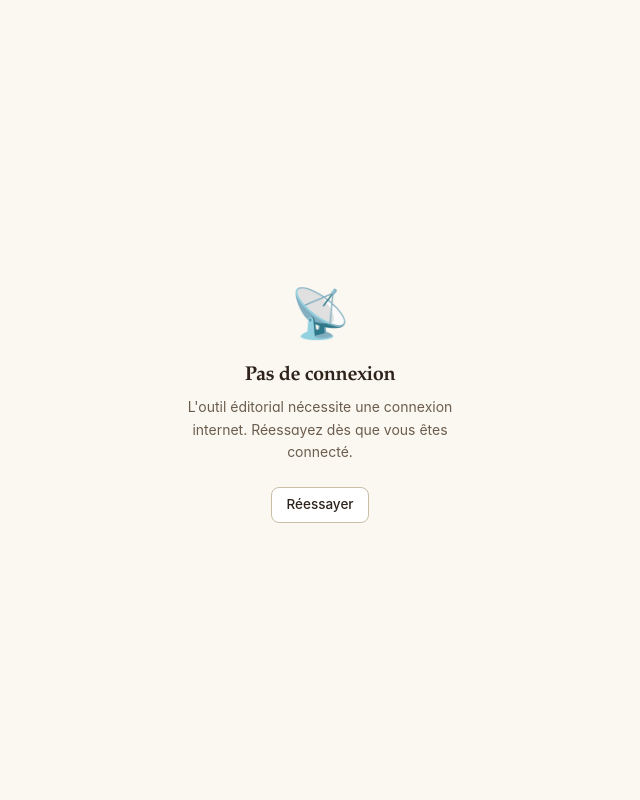
After one commit to Hsbtqemy/larevue, a Django app: page /offline/ in a window 1280 px wide. The commit adds this page. Shown: the whole page, without its empty margins (320-960 px from the left). Run offline with Django 5.2, Linux system fonts and the light colour scheme.

Commit message:
feat(pwa): add Progressive Web App support
Manifest, service worker (network-first + offline fallback), offline page,
PNG icons, and base.html meta tags so the tool can be installed on iOS/Android.

Co-Authored-By: Claude Sonnet 4.6 <noreply@anthropic.com>

```diff
--- a/config/urls.py
+++ b/config/urls.py
@@ -2,10 +2,12 @@ from django.conf import settings
 from django.conf.urls.static import static
 from django.contrib import admin
 from django.urls import include, path
+from django.views.generic import TemplateView
 
 from apps.articles.views import ArticleCreateFromJournalView
 
 urlpatterns = [
+    path("offline/", TemplateView.as_view(template_name="offline.html"), name="offline"),
     path("admin/", admin.site.urls),
     path("accounts/", include("allauth.urls")),
     path("", include("apps.accounts.urls")),
--- a/static/js/edito.js
+++ b/static/js/edito.js
@@ -534,3 +534,9 @@ document.addEventListener("alpine:init", () => {
   });
 
 });
+
+if ("serviceWorker" in navigator) {
+  window.addEventListener("load", () => {
+    navigator.serviceWorker.register("/static/js/sw.js");
+  });
+}
--- a/templates/base.html
+++ b/templates/base.html
@@ -29,6 +29,10 @@
   </script>
   <style>[x-cloak]{display:none !important}</style>
   {% load static %}
+  <link rel="manifest" href="{% static 'manifest.json' %}">
+  <meta name="theme-color" content="#2d231a">
+  <link rel="apple-touch-icon" href="{% static 'icons/icon-180.png' %}">
+  <link rel="icon" type="image/png" sizes="32x32" href="{% static 'icons/favicon-32.png' %}">
   <link rel="stylesheet" href="{% static 'css/tailwind.css' %}">
   <script defer src="{% static 'js/edito.js' %}?v=20260506a"></script>
   <script defer src="{% static 'js/alpine.min.js' %}"></script>
--- /dev/null
+++ b/templates/offline.html
@@ -0,0 +1,25 @@
+<!DOCTYPE html>
+<html lang="fr" data-theme="chaleureuse">
+<head>
+  <meta charset="UTF-8">
+  <meta name="viewport" content="width=device-width, initial-scale=1.0">
+  <title>Hors ligne — Outil éditorial</title>
+  {% load static %}
+  <link rel="stylesheet" href="{% static 'css/edito.css' %}">
+  <style>
+    body { display: flex; align-items: center; justify-content: center; min-height: 100vh; margin: 0; background: var(--bg); color: var(--ink); font-family: var(--font-sans); }
+    .offline-card { text-align: center; padding: 48px 32px; max-width: 360px; }
+    .offline-icon { font-size: 48px; margin-bottom: 16px; }
+    h1 { font-size: 20px; font-weight: 600; margin: 0 0 8px; }
+    p { color: var(--ink-muted); font-size: 14px; margin: 0 0 24px; line-height: 1.6; }
+  </style>
+</head>
+<body>
+  <div class="offline-card">
+    <div class="offline-icon">📡</div>
+    <h1>Pas de connexion</h1>
+    <p>L'outil éditorial nécessite une connexion internet. Réessayez dès que vous êtes connecté.</p>
+    <button class="btn" onclick="window.location.reload()">Réessayer</button>
+  </div>
+</body>
+</html>
```
Also changed, not shown: static/js/sw.js (added, +31 -0 lines), static/icons/favicon-32.png (added), static/icons/icon-180.png (added), static/icons/icon-192.png (added), static/icons/icon-512.png (added), static/manifest.json (added).
